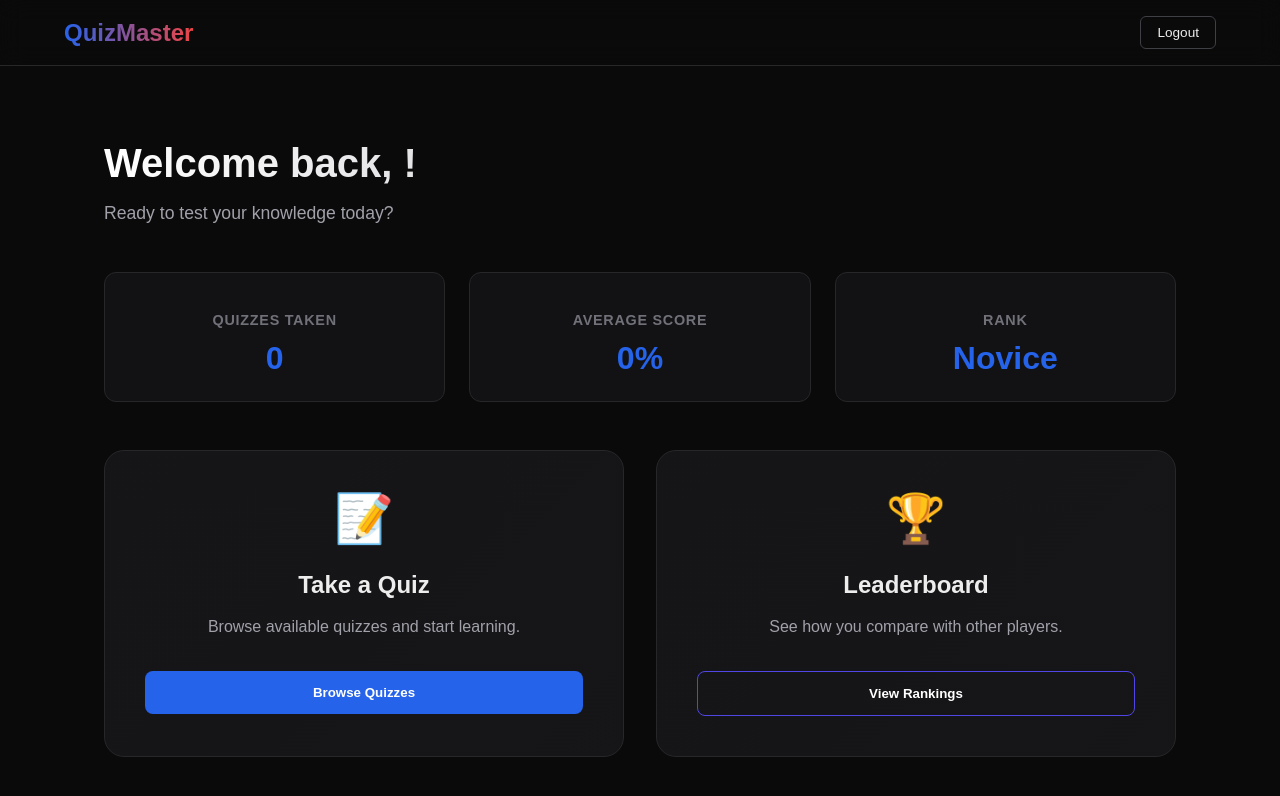
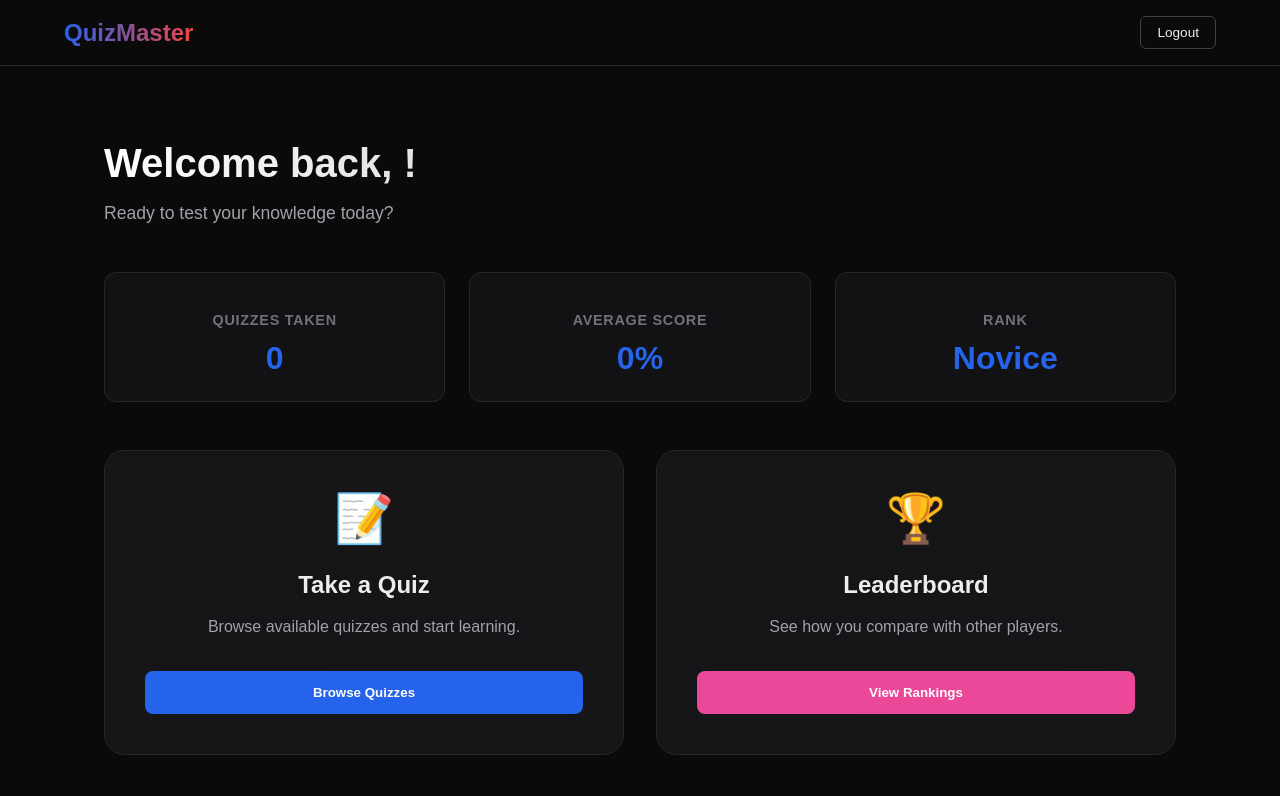
Before and after one commit to sanjanapanji/OnlineQuizSystem, a Next.js app in the folder frontend/: page /dashboard in a window 1280 px wide. Shown: the top 796 px of the page. Built offline with nearby package versions, Linux system fonts and the light colour scheme; sample sign-in values are in the browser's storage.

Commit message:
Update leaderboard button background to pink

```diff
--- a/frontend/app/dashboard/page.module.css
+++ b/frontend/app/dashboard/page.module.css
@@ -166,9 +166,9 @@
 .secondaryActionBtn {
   width: 100%;
   padding: 0.875rem;
-  background: transparent;
+  background: #ec4899; /* Pink background */
   color: white;
-  border: 1px solid #4f46e5;
+  border: none;
   border-radius: 8px;
   font-weight: 600;
   cursor: pointer;
@@ -176,7 +176,7 @@
 }
 
 .secondaryActionBtn:hover {
-  background: rgba(79, 70, 229, 0.1);
+  background: #db2777; /* Darker pink on hover */
 }
 
 .loadingContainer {
```
